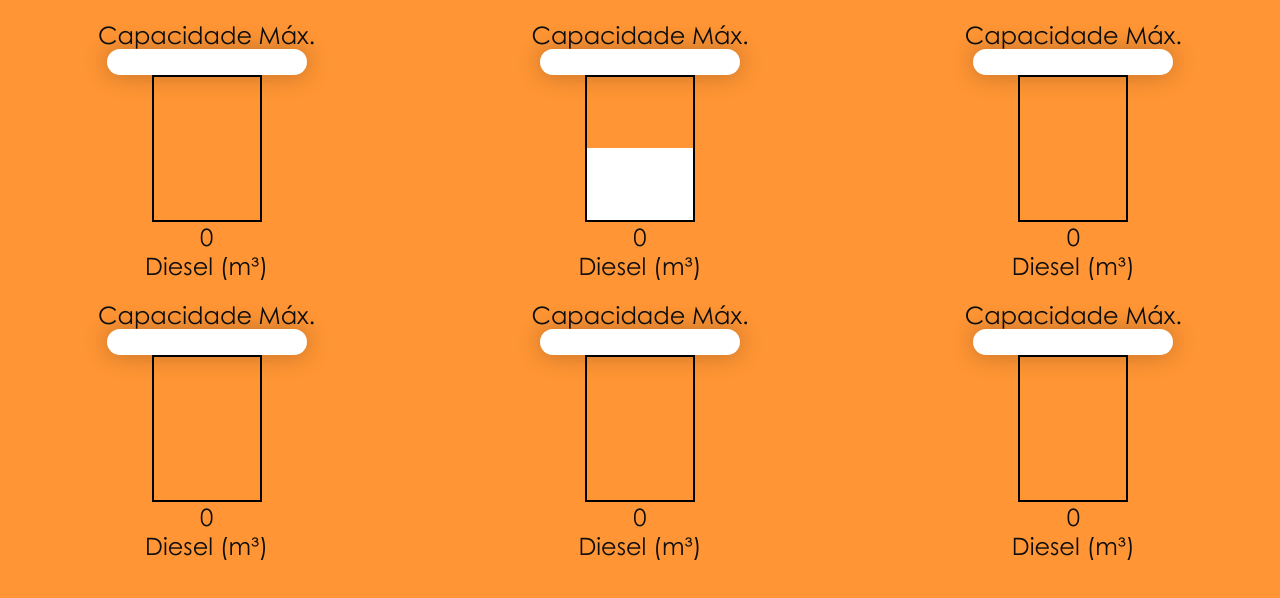
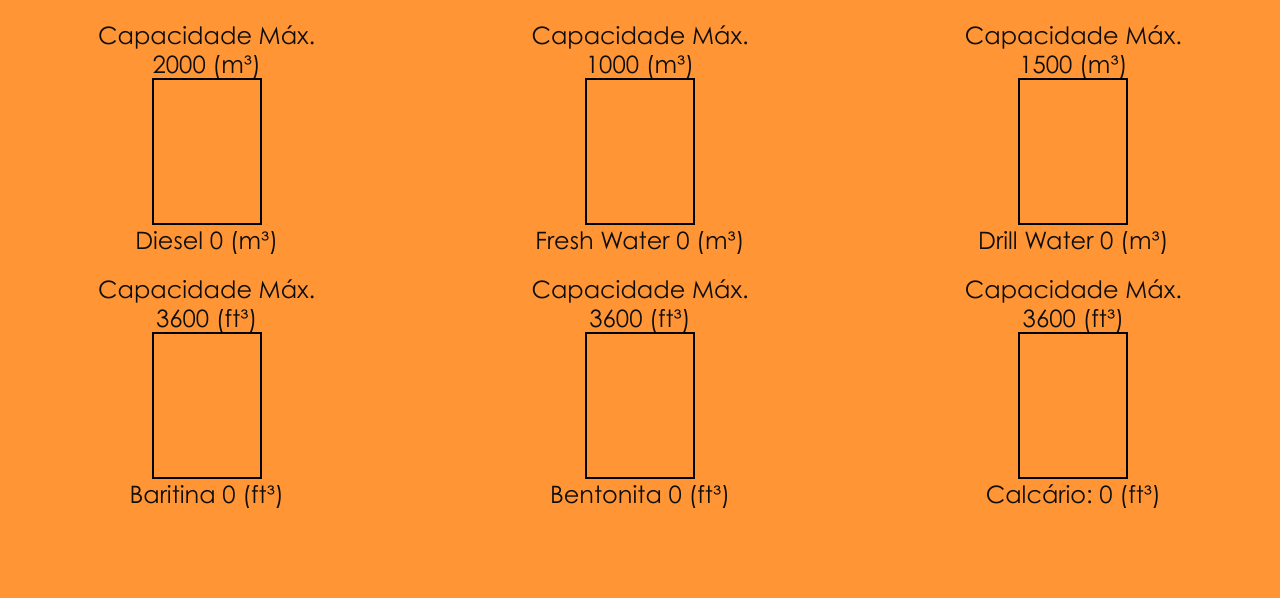
Before and after one commit to fernandopredes/ShipStockSentry-front, a React (Vite) app: page /1 in a window 1280 px wide. Shown: the top 598 px of the page. Built offline with nearby package versions, Linux system fonts and the light colour scheme.

Commit message:
lógica dos tanques e silos ok

```diff
--- a/src/pages/Details/Details.tsx
+++ b/src/pages/Details/Details.tsx
@@ -1,7 +1,7 @@
 import React, { useEffect, useState } from 'react'
 import { useParams } from "react-router-dom";
 import api from '../../api';
-import { DetailsPage } from './DetailsStyle';
+import { DetailsPage, Filled } from './DetailsStyle';
 
 
 type DailyRecord = {
@@ -12,6 +12,7 @@ type DailyRecord = {
   fresh_water:number
   barite:number
   bentonite:number
+  limestone:number
   user_id:number
 }
 
@@ -26,8 +27,8 @@ const Details = () => {
     drill_water: 0,
     fresh_water: 0,
     barite: 0,
-    bentonite:
-    0,
+    bentonite:0,
+    limestone:0,
     user_id: 0
   });
 
@@ -51,53 +52,83 @@ const Details = () => {
     }
   }, [])
 
+  /* Valores máximos de cada tanque */
+  const maxDiesel = 2000
+  const maxFreshWater = 1000
+  const maxDrillWater = 1500
+  const maxBarite = 3600
+  const maxBentonite = 3600
+  const maxLimestone = 3600
+
+  /* Valores para cálculo de porcentagem */
+  const dieselRatio = record.diesel / maxDiesel;
+  const dieselFilledHeight = `${dieselRatio * 100}%`
+
+  const freshWaterRatio = record.fresh_water / maxFreshWater
+  const freshWaterFilledHeight = `${freshWaterRatio * 100}%`
+
+  const drillWaterRatio = record.drill_water / maxDrillWater
+  const drillWaterFilledHeight = `${drillWaterRatio * 100}%`
+
+  const bariteRatio = record.barite / maxBarite;
+  const bariteFilledHeight = `${bariteRatio * 100}%`
+
+  const bentoniteRatio = record.bentonite / maxBentonite;
+  const bentoniteFilledHeight = `${bentoniteRatio * 100}%`
+
+  const limestoneRatio = record.limestone / maxLimestone;
+  const limestoneFilledHeight = `${limestoneRatio * 100}%`
 
   return (
     <DetailsPage>
       <ul>
         <li>
           <span>Capacidade Máx.</span>
-          <input type="text" />
-          <div className="square"></div>
-          <span>{record.diesel}</span>
-          <span>Diesel (m³)</span>
+          <span id='diesel'>{maxDiesel} (m³)</span>
+          <div className="square">
+            <Filled filledHeight={dieselFilledHeight} productType={'#230808'}/>
+          </div>
+          <span>Diesel {record.diesel} (m³)</span>
         </li>
         <li>
           <span>Capacidade Máx.</span>
-          <input type="text" />
+          <span id='fw'>{maxFreshWater} (m³)</span>
           <div className="square">
-            <div className="filled"></div>
+            <Filled filledHeight={freshWaterFilledHeight} productType={'#0085FF'}/>
           </div>
-          <span>{record.diesel}</span>
-          <span>Diesel (m³)</span>
+          <span>Fresh Water {record.fresh_water} (m³)</span>
         </li>
         <li>
           <span>Capacidade Máx.</span>
-          <input type="text" />
-          <div className="square"></div>
-          <span>{record.diesel}</span>
-          <span>Diesel (m³)</span>
+          <span id='fw'>{maxDrillWater} (m³)</span>
+          <div className="square">
+            <Filled filledHeight={drillWaterFilledHeight} productType={'#0085FF'}/>
+          </div>
+          <span>Drill Water {record.drill_water} (m³)</span>
         </li>
         <li>
           <span>Capacidade Máx.</span>
-          <input type="text" />
-          <div className="square"></div>
-          <span>{record.diesel}</span>
-          <span>Diesel (m³)</span>
+          <span id='ben'>{maxBarite} (ft³)</span>
+          <div className="square">
+            <Filled filledHeight={bariteFilledHeight} productType={'#6E727D'}/>
+          </div>
+          <span>Baritina {record.barite} (ft³)</span>
         </li>
         <li>
           <span>Capacidade Máx.</span>
-          <input type="text" />
-          <div className="square"></div>
-          <span>{record.diesel}</span>
-          <span>Diesel (m³)</span>
+          <span id='ben'>{maxBentonite} (ft³)</span>
+          <div className="square">
+            <Filled filledHeight={bentoniteFilledHeight} productType={'#6E727D'} />
+          </div>
+          <span>Bentonita {record.bentonite} (ft³)</span>
         </li>
         <li>
           <span>Capacidade Máx.</span>
-          <input type="text" />
-          <div className="square"></div>
-          <span>{record.diesel}</span>
-          <span>Diesel (m³)</span>
+          <span id='lime'>{maxLimestone} (ft³)</span>
+          <div className="square">
+            <Filled filledHeight={limestoneFilledHeight} productType={'#6E727D'}/>
+          </div>
+          <span>Calcário: {record.limestone} (ft³)</span>
         </li>
       </ul>
     </DetailsPage>
--- a/src/pages/Details/DetailsStyle.ts
+++ b/src/pages/Details/DetailsStyle.ts
@@ -1,4 +1,19 @@
 import styled from "styled-components"
+
+interface FilledProps {
+  filledHeight: string
+  productType: string
+}
+
+/* Componente para poder passar o filledHeight */
+export const Filled = styled.div<FilledProps>`
+  position: absolute;
+  top: 0;
+  left: 0;
+  height: ${(props) => props.filledHeight};
+  width: 100%;
+  background-color: ${(props) => props.productType};
+`;
 
 export const DetailsPage = styled.div `
 ul{
@@ -41,9 +56,6 @@ ul{
         position: absolute;
         top: 0;
         left: 0;
-        height: 50%;
-        width: 100%;
-        background-color: white;
       }
     }
   }
```
